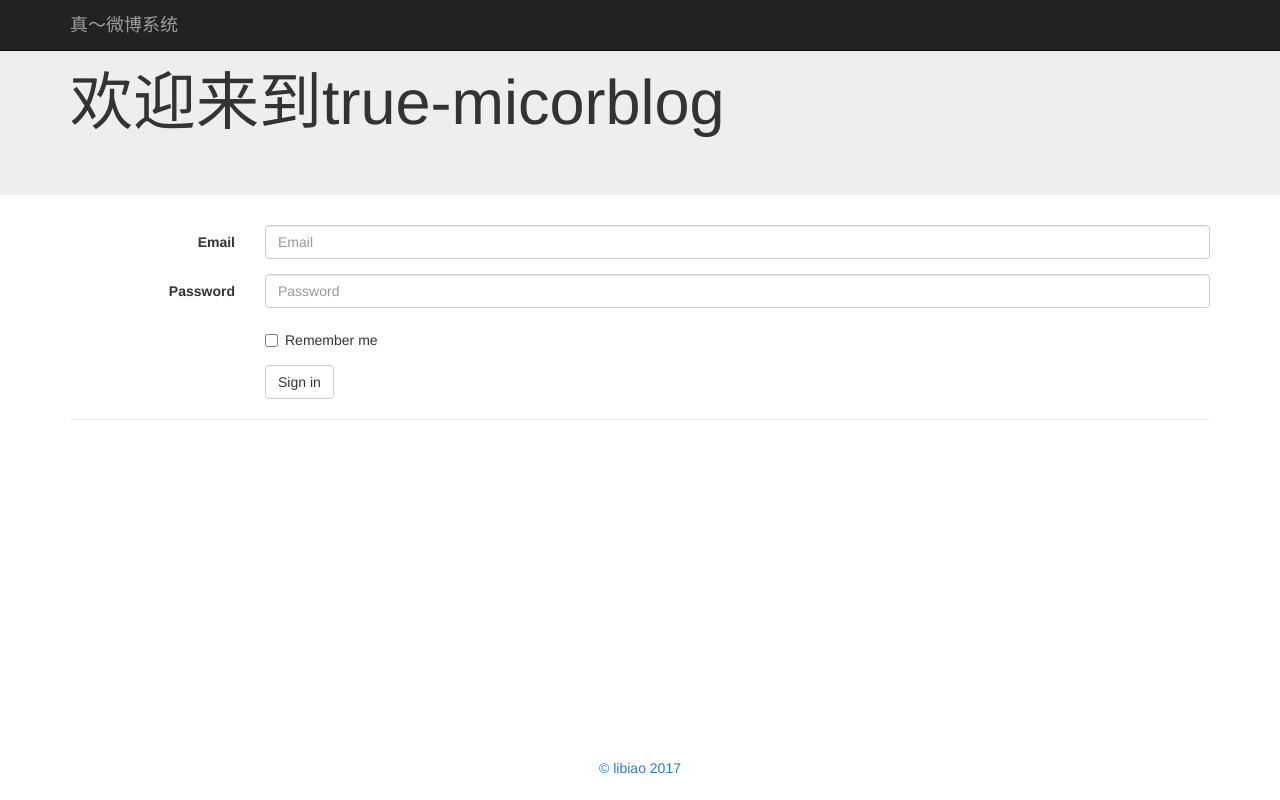
After one commit to Stan1812/NodeLe, a Node server app: template node-demo/views/login.ejs in a window 1280 px wide. The commit adds this page. Run offline with Node 20, Linux system fonts and the light colour scheme; the template is opened without the code that fills it, so the values that code supplies are empty; some libraries are stand-ins or nearby versions.

Commit message:
add some pages

```diff
--- a/node-demo/public/stylesheets/style.css
+++ b/node-demo/public/stylesheets/style.css
@@ -6,3 +6,12 @@
 a {
   color: #00B7FF;
 }*/
+
+footer{
+    width: 100%;
+    position: absolute;
+    bottom: 12px;
+    left: 0;
+    overflow: hidden;
+    text-align: center;
+}
--- /dev/null
+++ b/node-demo/views/login.ejs
@@ -0,0 +1,85 @@
+<!DOCTYPE html>
+<html lang="zh-CN">
+
+<head>
+    <title>
+        <%= title %>
+    </title>
+    <link rel="stylesheet" href="http://cdn.bootcss.com/bootstrap/3.3.2/css/bootstrap.min.css">
+    <link rel='stylesheet' href='/stylesheets/style.css' />
+    <!--<style type="text/css">
+    body{
+      padding-top:60px;
+      padding-bottom: 40px;
+    }
+  </style>-->
+</head>
+
+<body>
+
+    <nav class="navbar navbar-inverse navbar-fixed-top">
+        <div class="container">
+            <div class="navbar-header">
+                <button type="button" class="navbar-toggle collapsed" data-toggle="collapse" data-target="#navbar" aria-expanded="false"
+                    aria-controls="navbar">
+            <span class="sr-only">Toggle navigation</span>
+            <span class="icon-bar"></span>
+            <span class="icon-bar"></span>
+            <span class="icon-bar"></span>
+          </button>
+                <a class="navbar-brand" href="#">真～微博系统</a>
+            </div>
+        </div>
+    </nav>
+
+    <!-- Main jumbotron for a primary marketing message or call to action -->
+    <div class="jumbotron">
+        <div class="container">
+            <h1>欢迎来到true-micorblog</h1>
+        </div>
+    </div>
+
+    <div class="container">
+        <!-- Example row of columns -->
+        <form class="form-horizontal">
+            <div class="form-group">
+                <label for="inputEmail3" class="col-sm-2 control-label">Email</label>
+                <div class="col-sm-10">
+                    <input type="email" class="form-control" id="inputEmail3" placeholder="Email">
+                </div>
+            </div>
+            <div class="form-group">
+                <label for="inputPassword3" class="col-sm-2 control-label">Password</label>
+                <div class="col-sm-10">
+                    <input type="password" class="form-control" id="inputPassword3" placeholder="Password">
+                </div>
+            </div>
+            <div class="form-group">
+                <div class="col-sm-offset-2 col-sm-10">
+                    <div class="checkbox">
+                        <label>
+          <input type="checkbox"> Remember me
+        </label>
+                    </div>
+                </div>
+            </div>
+            <div class="form-group">
+                <div class="col-sm-offset-2 col-sm-10">
+                    <button type="submit" class="btn btn-default">Sign in</button>
+                </div>
+            </div>
+        </form>
+
+        <hr>
+
+        <footer >
+            <p> <a href="http://ilibiao.top" target="_blank">&copy libiao 2017</a></p>
+        </footer>
+    </div>
+    <!-- /container -->
+
+    <script src="http://cdn.bootcss.com/jquery/1.11.2/jquery.min.js"></script>
+    <script src="http://cdn.bootcss.com/bootstrap/3.3.2/js/bootstrap.min.js"></script>
+</body>
+
+</html>
```
Also changed, not shown: node-demo/routes/index.js (+11 -0 lines), node-demo/views/index.ejs (+2 -14 lines), node-demo/views/layout.ejs (+34 -15 lines), node-demo/views/post.ejs (added, +59 -0 lines), 1 other file.
